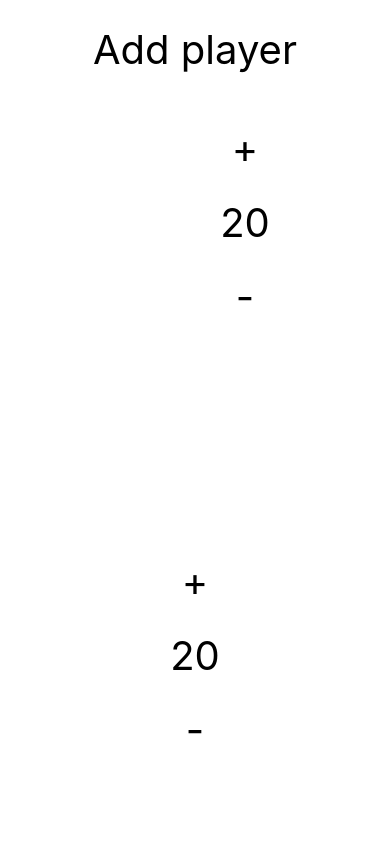
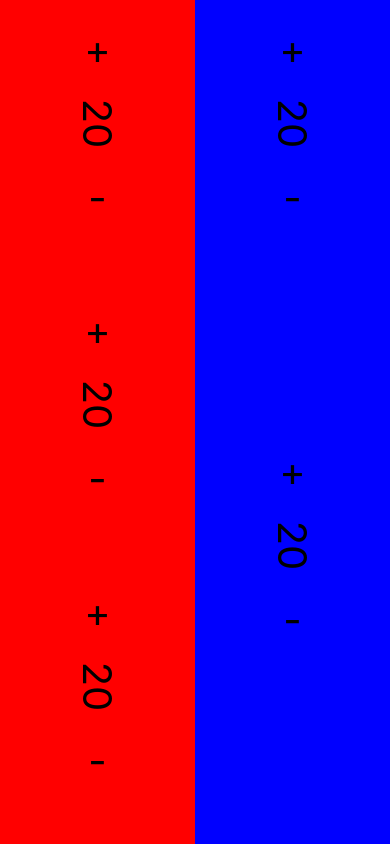
Before and after one commit to Westblat/MtgLifeCounter, a React Native app: screen / in a window 390 px wide. Built offline with nearby package versions, Linux system fonts and the light colour scheme.

Commit message:
Fixes to styling ft Höpis

```diff
--- a/src/views/components/PlayerCard.js
+++ b/src/views/components/PlayerCard.js
@@ -4,23 +4,17 @@ import { styles } from '../styles';
 import { Button } from './Button';
 
 export function PlayerCard({ text, lifeAction, style, player, playerCount }) {
-    let cardStyle = styles.lifeContainer2
-    if (parseInt(player.substr(1)) % 2) {
-        cardStyle = styles.lifeContainer1
-    }
     return (
-        <View style={cardStyle}>
-            <View style={{ flex: 1 }}>
+        <View style={style}>
             <Button
                 action={() => { lifeAction(player, 1) }}
                 label='+'
             />
-                <Text style={styles.life}>{text}</Text>
+            <Text style={styles.life1}>{text}</Text>
             <Button
                 action={() => { lifeAction(player, -1) }}
                 label='-'
             />
         </View>
-        </View>
     )
 }
--- a/src/views/index.js
+++ b/src/views/index.js
@@ -5,7 +5,7 @@ import { PlayerCard } from './components/PlayerCard'
 import { Button } from './components/Button';
 
 const Home = () => {
-    const [playerStatus, changePlayerStatus] = useState({ p1: { life: 20 }, p2: { life: 20 } })
+    const [playerStatus, changePlayerStatus] = useState({ p1: { life: 20 }, p2: { life: 20 },p3: { life: 20 }, p4: { life: 20 }, p5: { life: 20 } })
     const [playerAmount, changePlayerAmount] = useState(2)
 
     const changeLife = (player, life) => {
@@ -24,10 +24,11 @@ const Home = () => {
     }
     return (
         <View style={styles.container}>
-            <Button
+            <Button style={{position: 'absolute'}}
                 label='Add player'
                 action={addPlayer} />
-            {Object.keys(playerStatus).map((playerNumber) => (
+            <View style={styles.leftContainer}>
+                {Object.keys(playerStatus).filter((p, i) => !(i % 2)).map((playerNumber) => (
                     <PlayerCard
                         key={playerNumber}
                         player={playerNumber}
@@ -37,6 +38,18 @@ const Home = () => {
                         style={styles.lifeContainer1} />
                 ))}
             </View>
+            <View style={styles.rightContainer}>
+                {Object.keys(playerStatus).filter((p, i) => (i % 2)).map((playerNumber) => (
+                    <PlayerCard
+                        key={playerNumber}
+                        player={playerNumber}
+                        text={playerStatus[playerNumber].life}
+                        lifeAction={changeLife}
+                        playerCount={playerAmount}
+                        style={styles.lifeContainer2} />
+                ))}
+            </View>
+        </View>
     )
 }
 
--- a/src/views/styles.js
+++ b/src/views/styles.js
@@ -3,28 +3,36 @@ import { StyleSheet } from 'react-native';
 export const styles = StyleSheet.create({
     container: {
         flex: 1,
-        justifyContent: 'center',
-        flexDirection: 'column',
+        flexDirection: 'row',
     },
-    life: {
+    leftContainer: {
+        flexGrow: 1,
+        backgroundColor: 'red',
+    },
+    rightContainer: {
+        backgroundColor: 'blue',
+        flexGrow: 1,
+    },
+    life1: {
         fontSize: 40,
+        transform: [{ rotate: '90deg' }],
+        alignSelf: 'center'
+    },
+    life2: {
+        fontSize: 40,
+        transform: [{ rotate: '270deg' }],
         alignSelf: 'center'
     },
     lifeContainer1: {
         flex: 1,
         flexDirection: 'column',
-        paddingLeft: 100,
         fontSize: 40,
         alignSelf: 'center',
-        // transform: [{ rotate: '90deg' }],
-        paddingBottom: 100,
     },
     lifeContainer2: {
         flex: 1,
         flexDirection: 'column',
-        marginTop: 20,
         fontSize: 40,
         alignSelf: 'center',
-        // transform: [{ rotate: '270deg' }],
     },
 })
```
Lines whose indentation alone changed are shown as unchanged.
